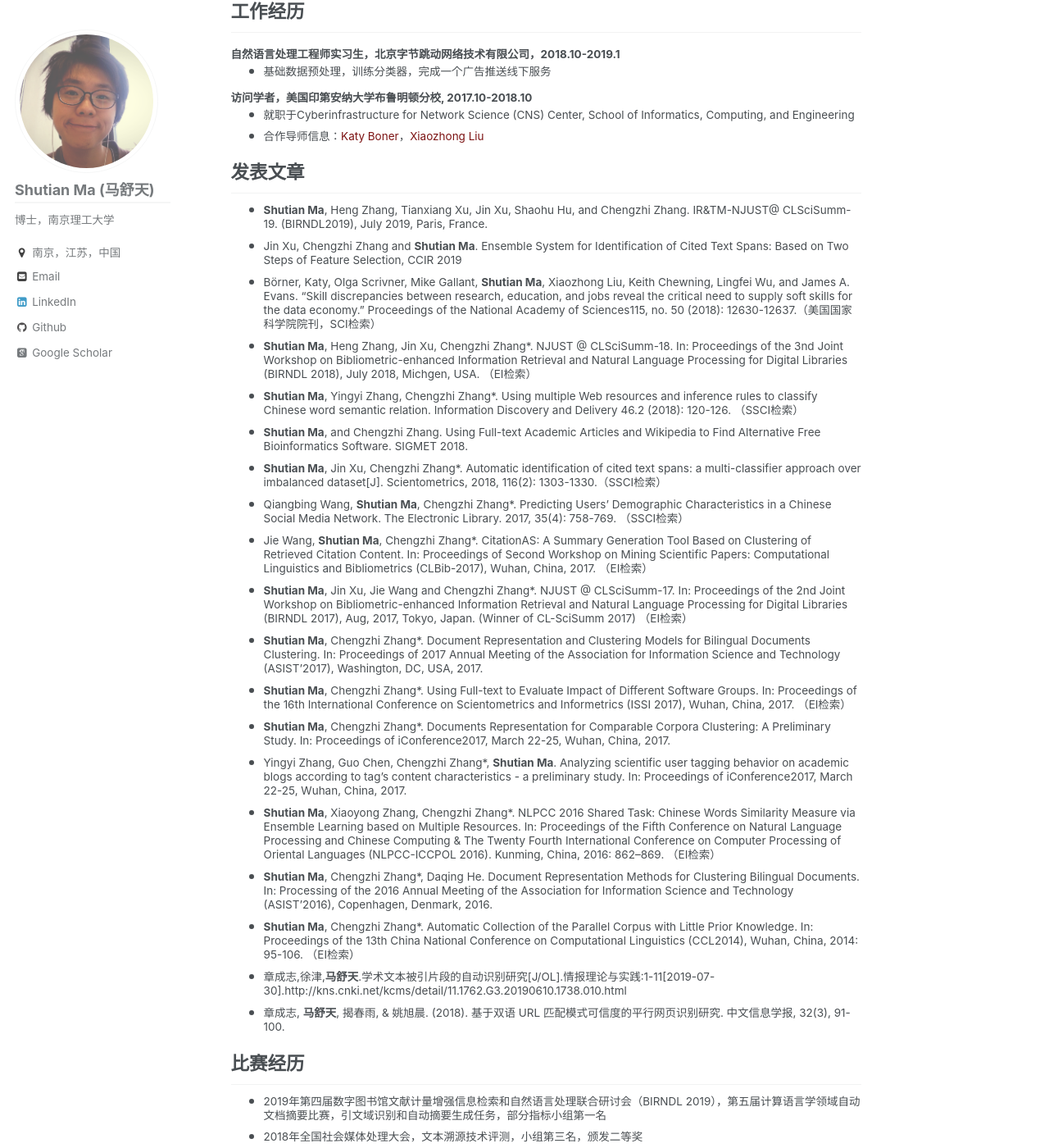
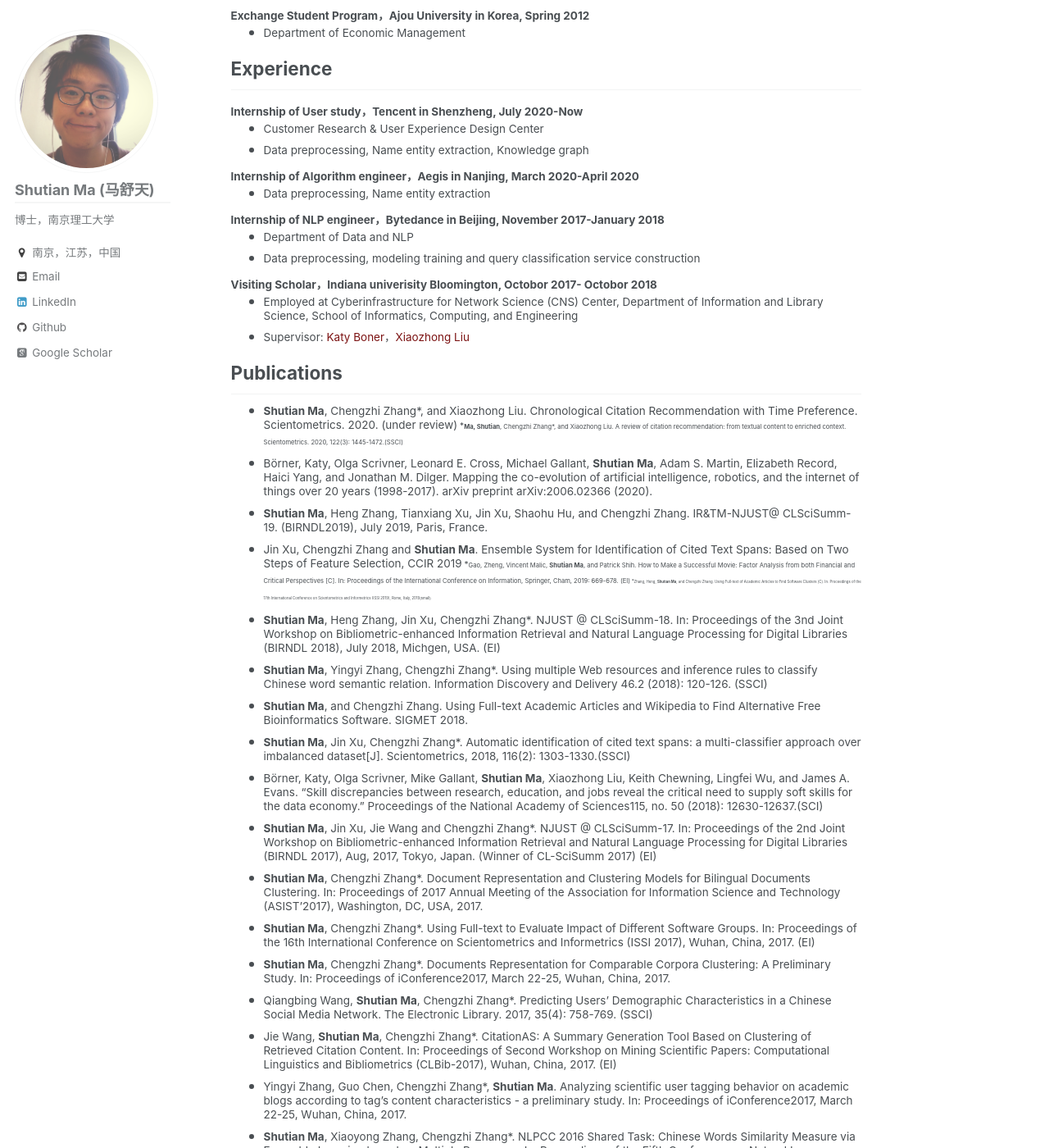
Before and after one commit to michellemashutian/michellemashutian.github.io_old, a Jekyll site: the page built from _pages/about.md, in a window 1280 px wide and 1400 px high, scrolled down 443 px. Shown: the whole window at 82% size. Built offline with Jekyll 4.4.1, drawn with Linux system fonts in a browser that asks for light colours; some web fonts are replaced; some of the changed text lies outside the part shown.

Commit message:
Update about.md

```diff
--- a/_pages/about.md
+++ b/_pages/about.md
@@ -1,6 +1,6 @@
 ---
 permalink: /
-title: "个人简介与研究方向"
+title: "Brief Bio"
 excerpt: "About me"
 author_profile: true
 redirect_from:
@@ -37,62 +37,90 @@ h1, h2, h3, h4, h5, h6 {
 }
 </style>
 {% include base_path %}
-* <small> 管理科学与工程专业博士，预计2020年毕业</small>
-* <small> 利用自然语言处理，机器学习与深度学习相关技术进行科研活动</small>
-* <small> 研究方向涉及：双语网页发现，多语言文本聚类，科研软件分析，基于被引片段的自动摘要，引文推荐系统</small>
+* <small> Doctoral Degree in Nanjing University of Science & Technology</small>
+* <small>Apply NLP, ML and DL to solve problems</small>
+* <small> Areas of Research：Document clustering and classification, Text embedding and node embedding, Scientific software recommendation, Citation recommendation (Dissertation Topic) </small>
 
-<h2 id="research">教育背景</h2>
-<small>**硕博连读，南京理工大学经济管理学院, 2014-至今**</small>
+<h2 id="research">Education</h2>
+<small>**Master and PHD combined Program，Nanjing University of Science & Technology, 2014-2020**</small>
+* <small>Department of Information Science</small>
+* <small>Supervisor：[章成志](https://www.researchgate.net/profile/Chengzhi_Zhang4)</small>
 
-* <small>管理科学与工程专业，预计2020年毕业</small>
-* <small>导师：[章成志](https://www.researchgate.net/profile/Chengzhi_Zhang4)</small>
+<small>**Bachelor Program，Nanjing University of Science & Technology, 2010-2014**</small>
+* <small>Information Management and Information System, Department of Information Science</small>
 
-<small>**本科，南京理工大学经济管理学院，2010-2014**</small>
-* <small>信息管理与信息系统专业</small>
+<small>**Exchange Student Program，Ajou University in Korea, Spring 2012**</small>
+* <small>Department of Economic Management</small>
 
-<h2 id="experience">工作经历</h2>
-<small>**自然语言处理工程师实习生，北京字节跳动网络技术有限公司，2018.10-2019.1**</small>
 
-* <small>基础数据预处理，训练分类器，完成一个广告推送线下服务</small>
+<h2 id="experience">Experience</h2>
 
-<small>**访问学者，美国印第安纳大学布鲁明顿分校, 2017.10-2018.10**</small>
-* <small>就职于Cyberinfrastructure for Network Science (CNS) Center, School of Informatics, Computing, and Engineering</small>
-* <small>合作导师信息：[Katy Boner](http://ella.slis.indiana.edu/~katy/)，[Xiaozhong Liu](https://www.sice.indiana.edu/all-people/profile.html?profile_id=100)</small>
+<small>**Internship of User study，Tencent in Shenzheng, July 2020-Now**</small>
+* <small>Customer Research & User Experience Design Center</small>
+* <small>Data preprocessing, Name entity extraction, Knowledge graph</small>
 
-<h2 id="publication">发表文章</h2>
+<small>**Internship of Algorithm engineer，Aegis in Nanjing, March 2020-April 2020**</small>
+* <small>Data preprocessing, Name entity extraction </small>
 
+<small>**Internship of NLP engineer，Bytedance in Beijing, November 2017-January 2018**</small>
+* <small>Department of Data and NLP</small>
+* <small>Data preprocessing, modeling training and query classification service construction</small>
+
+<small>**Visiting Scholar，Indiana univerisity Bloomington, Octobor 2017- Octobor 2018**</small>
+* <small>Employed at Cyberinfrastructure for Network Science (CNS) Center, Department of Information and Library Science, School of Informatics, Computing, and Engineering</small>
+* <small>Supervisor: [Katy Boner](http://ella.slis.indiana.edu/~katy/)，[Xiaozhong Liu](https://www.sice.indiana.edu/all-people/profile.html?profile_id=100)</small>
+
+<h2 id="publication">Publications</h2>
+
+* <small>**Shutian Ma**, Chengzhi Zhang*, and Xiaozhong Liu. Chronological Citation Recommendation with Time Preference. Scientometrics. 2020. (under review)<small>
+*<small>**Ma, Shutian**, Chengzhi Zhang*, and Xiaozhong Liu. A review of citation recommendation: from textual content to enriched context. Scientometrics. 2020, 122(3): 1445-1472.(SSCI)<small>
+* <small>Börner, Katy, Olga Scrivner, Leonard E. Cross, Michael Gallant, **Shutian Ma**, Adam S. Martin, Elizabeth Record, Haici Yang, and Jonathan M. Dilger. Mapping the co-evolution of artificial intelligence, robotics, and the internet of things over 20 years (1998-2017). arXiv preprint arXiv:2006.02366 (2020).<small>
 * <small>**Shutian Ma**, Heng Zhang, Tianxiang Xu, Jin Xu, Shaohu Hu, and Chengzhi Zhang. IR&TM-NJUST@ CLSciSumm-19. (BIRNDL2019), July 2019, Paris, France.<small>
 * <small>Jin Xu, Chengzhi Zhang and **Shutian Ma**. Ensemble System for Identification of Cited Text Spans: Based on Two Steps of Feature Selection, CCIR 2019<small>
-* <small>Börner, Katy, Olga Scrivner, Mike Gallant, **Shutian Ma**, Xiaozhong Liu, Keith Chewning, Lingfei Wu, and James A. Evans. "Skill discrepancies between research, education, and jobs reveal the critical need to supply soft skills for the data economy." Proceedings of the National Academy of Sciences115, no. 50 (2018): 12630-12637.（美国国家科学院院刊，SCI检索）<small>
-* <small>**Shutian Ma**, Heng Zhang, Jin Xu, Chengzhi Zhang*. NJUST @ CLSciSumm-18. In: Proceedings of the 3nd Joint Workshop on Bibliometric-enhanced Information Retrieval and Natural Language Processing for Digital Libraries (BIRNDL 2018), July 2018, Michgen, USA. （EI检索）<small>
-* <small>**Shutian Ma**, Yingyi Zhang, Chengzhi Zhang*. Using multiple Web resources and inference rules to classify Chinese word semantic relation. Information Discovery and Delivery 46.2 (2018): 120-126. （SSCI检索）<small>
+*<small>Gao, Zheng, Vincent Malic, **Shutian Ma**, and Patrick Shih. How to Make a Successful Movie: Factor Analysis from both Financial and Critical Perspectives [C]. In: Proceedings of the International Conference on Information, Springer, Cham, 2019: 669-678. (EI)<small>
+*<small>Zhang, Heng, **Shutian Ma**, and Chengzhi Zhang. Using Full-text of Academic Articles to Find Software Clusters [C]. In: Proceedings of the 17th International Conference on Scientometrics and Informetrics (ISSI 2019), Rome, Italy, 2019(small)<small>
+* <small>**Shutian Ma**, Heng Zhang, Jin Xu, Chengzhi Zhang*. NJUST @ CLSciSumm-18. In: Proceedings of the 3nd Joint Workshop on Bibliometric-enhanced Information Retrieval and Natural Language Processing for Digital Libraries (BIRNDL 2018), July 2018, Michgen, USA. (EI)<small>
+* <small>**Shutian Ma**, Yingyi Zhang, Chengzhi Zhang*. Using multiple Web resources and inference rules to classify Chinese word semantic relation. Information Discovery and Delivery 46.2 (2018): 120-126. (SSCI)<small>
 * <small>**Shutian Ma**, and Chengzhi Zhang. Using Full-text Academic Articles and Wikipedia to Find Alternative Free Bioinformatics Software. SIGMET 2018.<small>
-* <small>**Shutian Ma**, Jin Xu, Chengzhi Zhang*. Automatic identification of cited text spans: a multi-classifier approach over imbalanced dataset[J]. Scientometrics, 2018, 116(2): 1303-1330.（SSCI检索）<small>
-* <small>Qiangbing Wang, **Shutian Ma**, Chengzhi Zhang*. Predicting Users’ Demographic Characteristics in a Chinese Social Media Network. The Electronic Library. 2017, 35(4): 758-769. （SSCI检索）<small>
-* <small>Jie Wang, **Shutian Ma**, Chengzhi Zhang*. CitationAS: A Summary Generation Tool Based on Clustering of Retrieved Citation Content. In: Proceedings of Second Workshop on Mining Scientific Papers: Computational Linguistics and Bibliometrics (CLBib-2017), Wuhan, China, 2017. （EI检索）<small>
-* <small>**Shutian Ma**, Jin Xu, Jie Wang and Chengzhi Zhang*. NJUST @ CLSciSumm-17. In: Proceedings of the 2nd Joint Workshop on Bibliometric-enhanced Information Retrieval and Natural Language Processing for Digital Libraries (BIRNDL 2017), Aug, 2017, Tokyo, Japan. (Winner of CL-SciSumm 2017) （EI检索）<small>
+* <small>**Shutian Ma**, Jin Xu, Chengzhi Zhang*. Automatic identification of cited text spans: a multi-classifier approach over imbalanced dataset[J]. Scientometrics, 2018, 116(2): 1303-1330.(SSCI)<small>
+* <small>Börner, Katy, Olga Scrivner, Mike Gallant, **Shutian Ma**, Xiaozhong Liu, Keith Chewning, Lingfei Wu, and James A. Evans. "Skill discrepancies between research, education, and jobs reveal the critical need to supply soft skills for the data economy." Proceedings of the National Academy of Sciences115, no. 50 (2018): 12630-12637.(SCI)<small>
+* <small>**Shutian Ma**, Jin Xu, Jie Wang and Chengzhi Zhang*. NJUST @ CLSciSumm-17. In: Proceedings of the 2nd Joint Workshop on Bibliometric-enhanced Information Retrieval and Natural Language Processing for Digital Libraries (BIRNDL 2017), Aug, 2017, Tokyo, Japan. (Winner of CL-SciSumm 2017) (EI)<small>
 * <small>**Shutian Ma**, Chengzhi Zhang*. Document Representation and Clustering Models for Bilingual Documents Clustering. In: Proceedings of 2017 Annual Meeting of the Association for Information Science and Technology (ASIST’2017), Washington, DC, USA, 2017.<small>
-* <small>**Shutian Ma**, Chengzhi Zhang*. Using Full-text to Evaluate Impact of Different Software Groups. In: Proceedings of the 16th International Conference on Scientometrics and Informetrics (ISSI 2017), Wuhan, China, 2017. （EI检索）<small>
+* <small>**Shutian Ma**, Chengzhi Zhang*. Using Full-text to Evaluate Impact of Different Software Groups. In: Proceedings of the 16th International Conference on Scientometrics and Informetrics (ISSI 2017), Wuhan, China, 2017. (EI)<small>
 * <small>**Shutian Ma**, Chengzhi Zhang*. Documents Representation for Comparable Corpora Clustering: A Preliminary Study. In: Proceedings of iConference2017, March 22-25, Wuhan, China, 2017.<small>
+* <small>Qiangbing Wang, **Shutian Ma**, Chengzhi Zhang*. Predicting Users’ Demographic Characteristics in a Chinese Social Media Network. The Electronic Library. 2017, 35(4): 758-769. (SSCI)<small>
+* <small>Jie Wang, **Shutian Ma**, Chengzhi Zhang*. CitationAS: A Summary Generation Tool Based on Clustering of Retrieved Citation Content. In: Proceedings of Second Workshop on Mining Scientific Papers: Computational Linguistics and Bibliometrics (CLBib-2017), Wuhan, China, 2017. (EI)<small>
 * <small>Yingyi Zhang, Guo Chen, Chengzhi Zhang*, **Shutian Ma**. Analyzing scientific user tagging behavior on academic blogs according to tag’s content characteristics - a preliminary study. In: Proceedings of iConference2017, March 22-25, Wuhan, China, 2017.<small>
-* <small>**Shutian Ma**, Xiaoyong Zhang, Chengzhi Zhang*. NLPCC 2016 Shared Task: Chinese Words Similarity Measure via Ensemble Learning based on Multiple Resources. In: Proceedings of the Fifth Conference on Natural Language Processing and Chinese Computing & The Twenty Fourth International Conference on Computer Processing of Oriental Languages (NLPCC-ICCPOL 2016). Kunming, China, 2016: 862–869. （EI检索）<small>
+* <small>**Shutian Ma**, Xiaoyong Zhang, Chengzhi Zhang*. NLPCC 2016 Shared Task: Chinese Words Similarity Measure via Ensemble Learning based on Multiple Resources. In: Proceedings of the Fifth Conference on Natural Language Processing and Chinese Computing & The Twenty Fourth International Conference on Computer Processing of Oriental Languages (NLPCC-ICCPOL 2016). Kunming, China, 2016: 862–869. (EI)<small>
 * <small>**Shutian Ma**, Chengzhi Zhang*, Daqing He. Document Representation Methods for Clustering Bilingual Documents. In: Processing of the 2016 Annual Meeting of the Association for Information Science and Technology (ASIST’2016), Copenhagen, Denmark, 2016.<small>
-* <small>**Shutian Ma**, Chengzhi Zhang*. Automatic Collection of the Parallel Corpus with Little Prior Knowledge. In: Proceedings of the 13th China National Conference on Computational Linguistics (CCL2014), Wuhan, China, 2014: 95-106. （EI检索）<small>
-* <small>章成志,徐津,**马舒天**.学术文本被引片段的自动识别研究[J/OL].情报理论与实践:1-11[2019-07-30].http://kns.cnki.net/kcms/detail/11.1762.G3.20190610.1738.010.html<small>
-* <small>章成志, **马舒天**, 揭春雨, & 姚旭晨. (2018). 基于双语 URL 匹配模式可信度的平行网页识别研究. 中文信息学报, 32(3), 91-100.<small>
+* <small>**Shutian Ma**, Chengzhi Zhang*. Automatic Collection of the Parallel Corpus with Little Prior Knowledge. In: Proceedings of the 13th China National Conference on Computational Linguistics (CCL2014), Wuhan, China, 2014: 95-106. (EI)<small>
+* <small>章成志,徐津,**马舒天**.学术文本被引片段的自动识别研究(Automatic Identification of Cited Spans in Academic Articles).情报理论与实践:1-11[2019-07-30].http://kns.cnki.net/kcms/detail/11.1762.G3.20190610.1738.010.html<small>
+* <small>章成志, **马舒天**, 揭春雨, & 姚旭晨. (2018). 基于双语 URL 匹配模式可信度的平行网页识别研究(Detection of Parallel Web Pages Based on the Automatically Discovered Bilingual URL Pairing Patterns). 中文信息学报, 32(3), 91-100.<small>
 
-<h2 id="service">比赛经历</h2>
+<h2 id="service">Competition Experience</h2>
 
-* <small>2019年第四届数字图书馆文献计量增强信息检索和自然语言处理联合研讨会（BIRNDL 2019），第五届计算语言学领域自动文档摘要比赛，引文域识别和自动摘要生成任务，部分指标小组第一名</small>
-* <small>2018年全国社会媒体处理大会，文本溯源技术评测，小组第三名，颁发二等奖</small>
-* <small>2018年第三届数字图书馆文献计量增强信息检索和自然语言处理联合研讨会（BIRNDL 2018），第四届计算语言学领域自动文档摘要比赛，引文域类型分类任务，小组第二名</small>
-* <small>2017年第二届数字图书馆文献计量增强信息检索和自然语言处理联合研讨会（BIRNDL 2017），第三届计算语言学领域自动文档摘要比赛，引文域识别任务，小组第一名</small>
-* <small>2017年自然语言处理与中文计算国际会议中文词语语义关系分类测评，小组第八</small>
-* <small>2016年自然语言处理与中文计算国际会议中文词语相似度计算测评，小组第十一</small>
+<small>**Scientific Document Summarization, CL-SciSumm, 2017-2019**</small>
+* <small>Collaborated with two colleagues (Leader)</small>
+* <small>Placed 1st among 9 systems in Task 1A (2017) and placed 2nd among 9 systems in Task 1B (2018)</small>
+* <small>Shared Task presented at BIRNDL 2017/2018/2019, co-located after the ACM SIGIR Conference</small>
 
-<h2 id="award"> 获奖经历</h2>
+<small>**The Evaluation of Text Sourcing Technology, SMP-ETST, 2018**</small>
+* <small>Collaborated with two colleagues (Leader), placed the 3rd among 13 systems</small>
+* <small>Shared Tasks in Conference on Social Media Processing in 2018 (SMP CUP 2018)</small>
 
-* <small>2018年研究生国家奖学金一等奖</small>
-* <small>2018年工信部创新创业奖学金一等奖</small>
-* <small>2015年全国情报学博士生学术论坛优秀论文一等奖</small>
-* <small>2015年第五届全国情报学博士生论坛暨2015中国信息资源管理论坛优秀论文三等奖</small>
+<small>**Chinese Word Semantic Relation Classification, NLPCC, 2017**</small>
+* <small>Collaborated with one colleague (Leader), placed the 8th among 17 systems</small>
+* <small>Shared Tasks in the 6th Conference on Natural Language Processing and Chinese Computing (NLPCC 2017)</small>
+
+<small>**Chinese Word Similarity Measurement, NLPCC-ICCPOL, 2016**</small>
+* <small>Collaborated with one colleague (Leader), placed the 11th among 24 systems</small>
+* <small>Shared Tasks in Conference on Natural Language Processing and Chinese Computing & International Conference on Computer Processing of Oriental Languages (NLPCC-ICCPOL 2016)</small>
+
+
+<h2 id="award"> Awards</h2>
+
+* <small>2018年研究生国家奖学金一等奖(National scholarship for Postgraduates, First Price, 2018)</small>
+* <small>2018年工信部创新创业奖学金一等奖(Innovation and entrepreneurship scholarship of Ministry of Industry and Information Technology, First Price, 2018)</small>
+* <small>2016年第六届全国情报学博士生论坛二等奖(The 6th National Information Science Doctoral Forum, 2016)</small>
+* <small>2015年全国情报学博士生学术论坛优秀论文一等奖(The National Information Science Doctoral Forum held by Beijing University, 2015)</small>
+* <small>2015年第五届全国情报学博士生论坛暨2015中国信息资源管理论坛优秀论文三等奖(The 5th National Information Science Doctoral Forum and 2015 China Information Resource Management Forum, 2015)</small>
```
